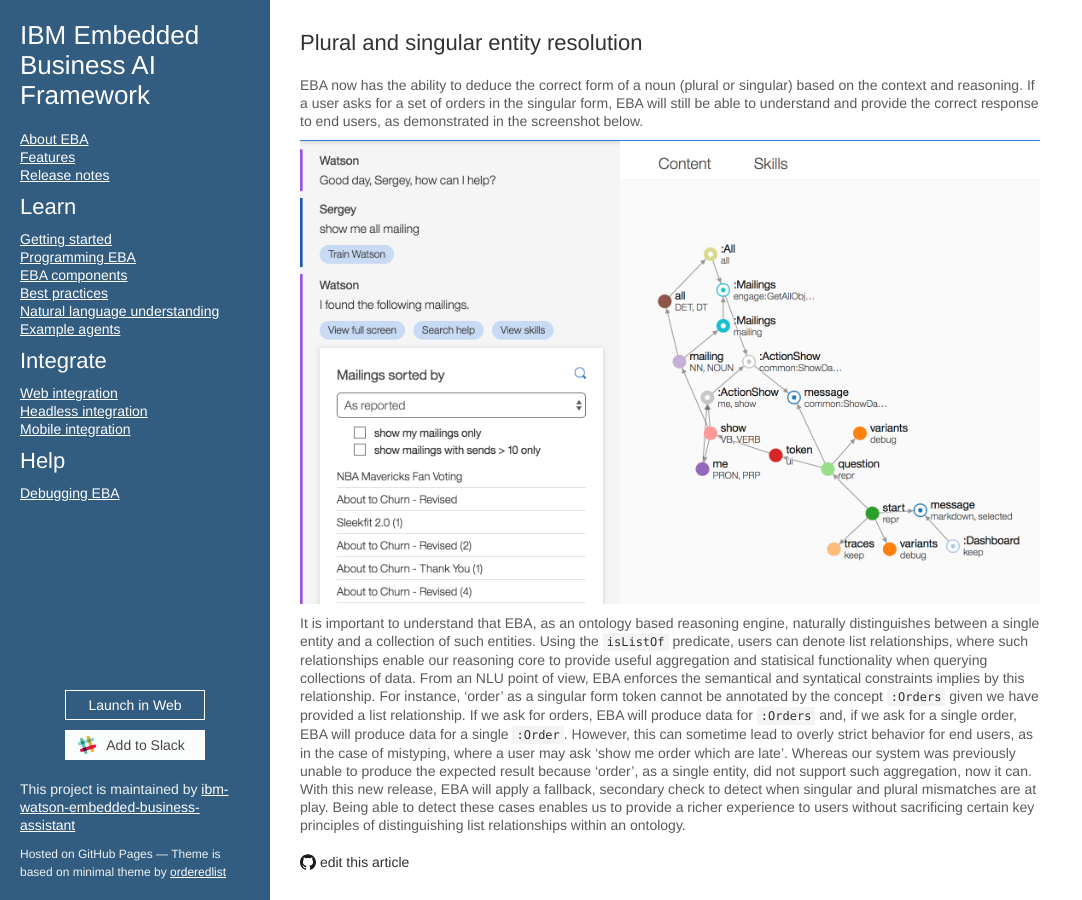
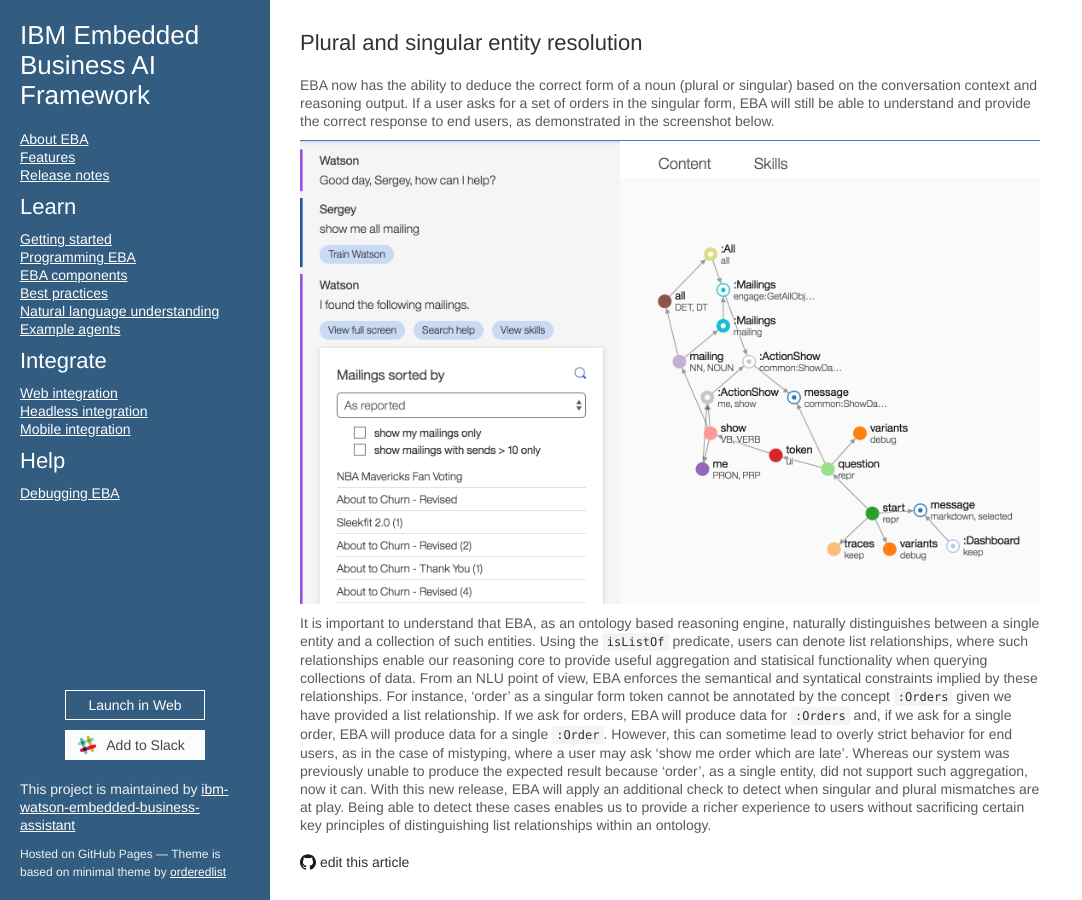
Before and after one commit to ibm-watson-embedded-business-assistant/eba-example-agents, a Jekyll site: the page built from release/blogs/PluralSingularResolution.md, in a window 1280 px wide. Shown: the whole page, without its empty margins (0-1082 px from the left). Built offline with Jekyll 4.4.1, drawn with Linux system fonts in a browser that asks for light colours; our own code applies the rules of GitHub Pages for plain Markdown files.

Commit message:
Update PluralSingularResolution.md

```diff
--- a/release/blogs/PluralSingularResolution.md
+++ b/release/blogs/PluralSingularResolution.md
@@ -1,7 +1,7 @@
 ## Plural and singular entity resolution
 
-EBA now has the ability to deduce the correct form of a noun (plural or singular) based on the context and reasoning. If a user asks for a set of orders in the singular form, EBA will still be able to understand and provide the correct response to end users, as demonstrated in the screenshot below.
+EBA now has the ability to deduce the correct form of a noun (plural or singular) based on the conversation context and reasoning output. If a user asks for a set of orders in the singular form, EBA will still be able to understand and provide the correct response to end users, as demonstrated in the screenshot below.
 
 [![Singular plural entity resolution](../images/singular-plural-entity-resolution.png "Singular plural entiy resolution")](../images/singular-plural-entity-resolution.png)
 
-It is important to understand that EBA, as an ontology based reasoning engine, naturally distinguishes between a single entity and a collection of such entities. Using the `isListOf` predicate, users can denote list relationships, where such relationships enable our reasoning core to provide useful aggregation and statisical functionality when querying collections of data. From an NLU point of view, EBA enforces the semantical and syntatical constraints implies by this relationship. For instance, 'order' as a singular form token cannot be annotated by the concept `:Orders` given we have provided a list relationship. If we ask for orders, EBA will produce data for `:Orders` and, if we ask for a single order, EBA will produce data for a single `:Order`. However, this can sometime lead to overly strict behavior for end users, as in the case of mistyping, where a user may ask 'show me order which are late'. Whereas our system was previously unable to produce the expected result because 'order', as a single entity, did not support such aggregation, now it can. With this new release, EBA will apply a fallback, secondary check to detect when singular and plural mismatches are at play. Being able to detect these cases enables us to provide a richer experience to users without sacrificing certain key principles of distinguishing list relationships within an ontology.
+It is important to understand that EBA, as an ontology based reasoning engine, naturally distinguishes between a single entity and a collection of such entities. Using the `isListOf` predicate, users can denote list relationships, where such relationships enable our reasoning core to provide useful aggregation and statisical functionality when querying collections of data. From an NLU point of view, EBA enforces the semantical and syntatical constraints implied by these relationships. For instance, 'order' as a singular form token cannot be annotated by the concept `:Orders` given we have provided a list relationship. If we ask for orders, EBA will produce data for `:Orders` and, if we ask for a single order, EBA will produce data for a single `:Order`. However, this can sometime lead to overly strict behavior for end users, as in the case of mistyping, where a user may ask 'show me order which are late'. Whereas our system was previously unable to produce the expected result because 'order', as a single entity, did not support such aggregation, now it can. With this new release, EBA will apply an additional check to detect when singular and plural mismatches are at play. Being able to detect these cases enables us to provide a richer experience to users without sacrificing certain key principles of distinguishing list relationships within an ontology.
```
